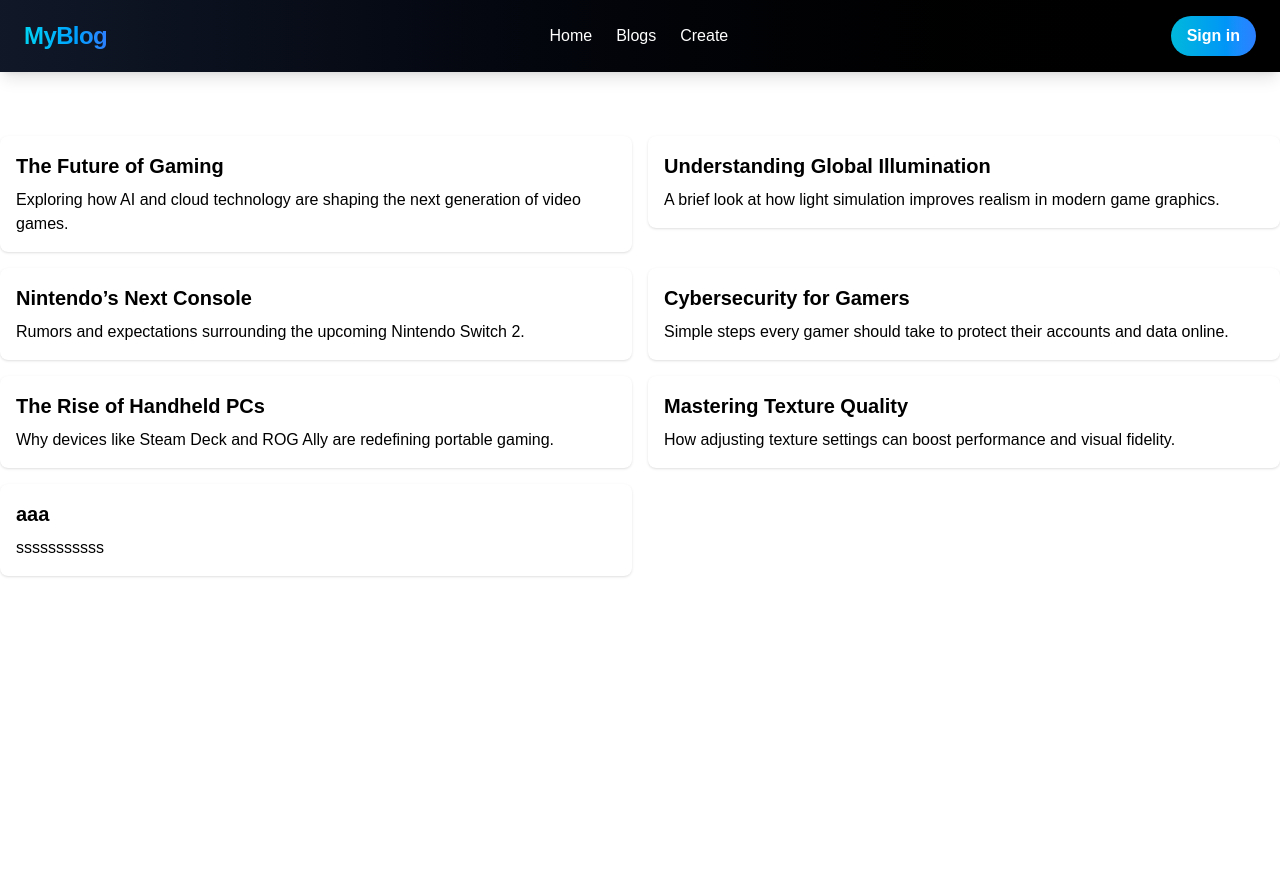
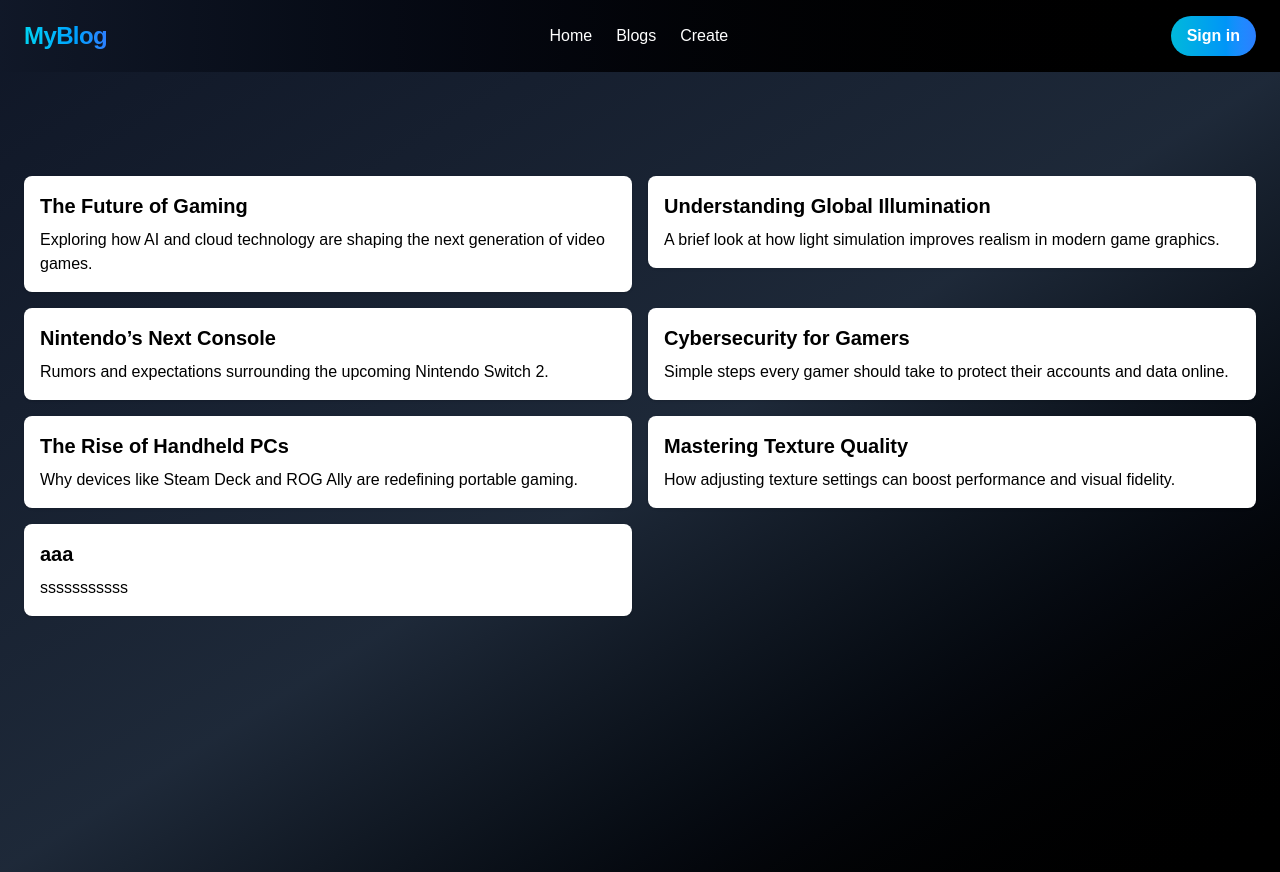
Before and after one commit to shakiba-vakili/Blog, a Next.js app: page /blogs in a window 1280 px wide. Before the commit the page ends 800 px from the top, so only its background shows below. Built offline with nearby package versions, Linux system fonts and the light colour scheme; data requests are answered from the project's data file.

Commit message:
add gradient background to Container component for consistency

```diff
--- a/src/app/components/Container.tsx
+++ b/src/app/components/Container.tsx
@@ -1,11 +1,13 @@
-import React from 'react'
+import React from "react";
 
-function Container({children}:{children: React.ReactNode}) {
+function Container({ children }: { children: React.ReactNode }) {
   return (
-    <div className='container mx-auto'>
+    <div className="min-h-screen bg-gradient-to-br from-gray-900 via-gray-800 to-black text-white">
+      <div className="container mx-auto px-6 py-10">
         {children}
+      </div>
     </div>
-  )
+  );
 }
 
-export default Container
+export default Container;
```
